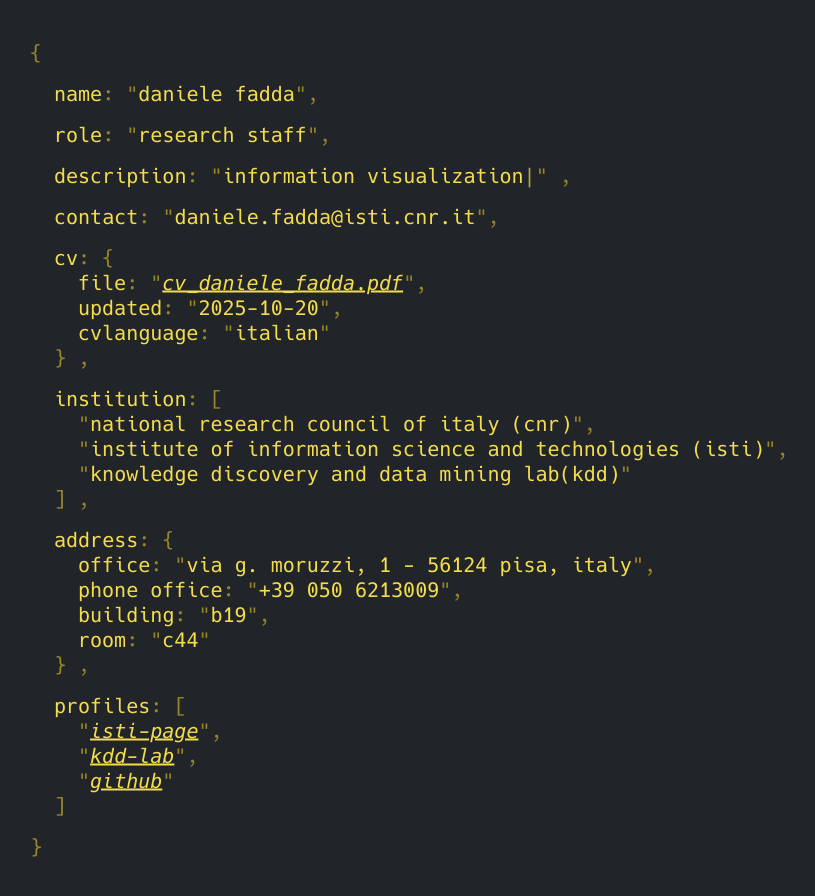
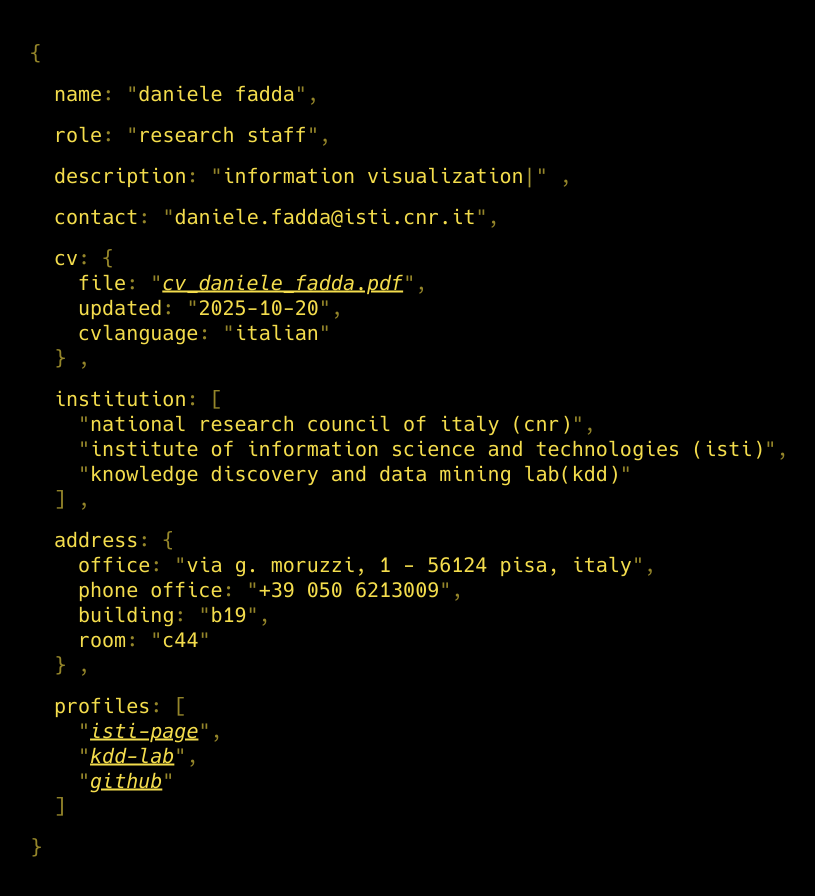
Before and after one commit to danielefadda/cv, a Jekyll site: the page built from index.md, in a window 1280 px wide. Shown: the top 896 px of the page, without its empty margins (98-913 px from the left). Built offline with Jekyll 4.4.1, drawn with Linux system fonts in a browser that asks for light colours.

Commit message:
styles aggiornati

```diff
--- a/_config.yml
+++ b/_config.yml
@@ -18,3 +18,9 @@
 
 quotes: values
 newtab: true
+
+color_bg: "black"
+color_punct: "yellow-fadda-punctuation"
+color_key: "yellow-fadda"
+color_value: "yellow-fadda"
+color_hover: "yellow-0"
--- a/assets/css/open-color.css
+++ b/assets/css/open-color.css
@@ -314,6 +314,11 @@
   --oc-yellow-8-rgb: 240, 140, 0;
   --oc-yellow-9: #e67700;
   --oc-yellow-9-rgb: 230, 119, 0;
+  --oc-yellow-fadda: #f4dd4d;
+  --oc-yellow-fadda-rgb: 244, 221, 77;
+  --oc-yellow-fadda-punctuation: #95862a;
+  --oc-yellow-fadda-punctuation-rgb: 149, 134, 42;
+
 
 
 /*  Orange
--- a/assets/css/styles.scss
+++ b/assets/css/styles.scss
@@ -1,11 +1,17 @@
 ---
 ---
 
-$color_bg: #212529;
-$color_punct: #95862a;
-$color_key: #f4dd4d;
-$color_value: #f4dd4d;
-$color_hover: #eeeddf;
+//$color_bg: #212529;
+//$color_punct: #95862a;
+//$color_key: #f4dd4d;
+//$color_value: #f4dd4d;
+//$color_hover: #eeeddf;
+
+$color_bg: var(--oc-{{ site.color_bg | default: 'gray-9' }});
+$color_punct: var(--oc-{{ site.color_punct | default: 'green-9' }});
+$color_key: var(--oc-{{ site.color_key | default: 'green-4' }});
+$color_value: var(--oc-{{ site.color_value | default: 'green-4' }});
+$color_hover: var(--oc-{{ site.color_hover | default: 'green-5' }});
 
 {% case site.lowercase -%}
 {% when 'keys' -%}
```
